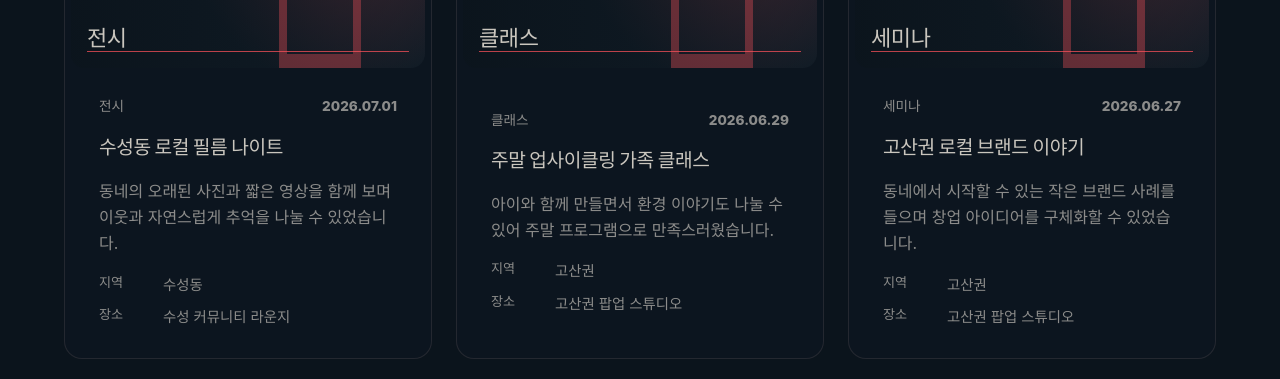
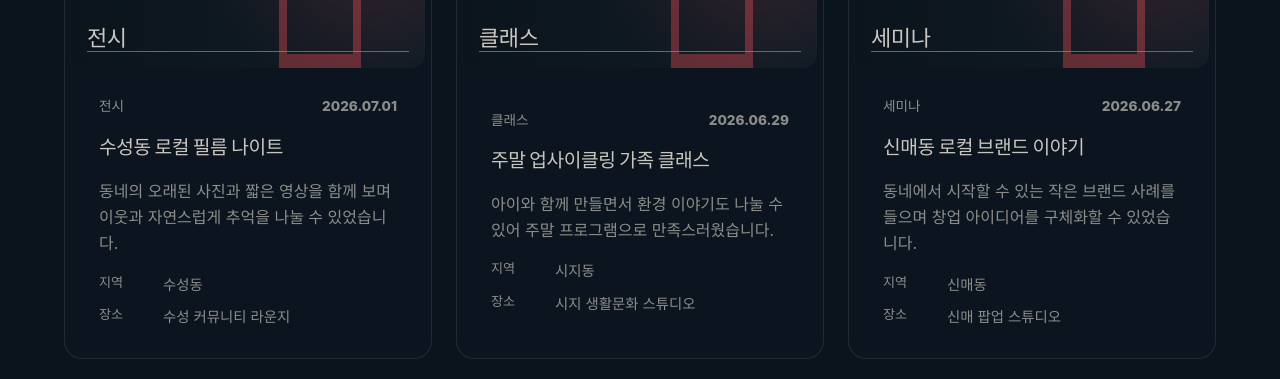
Before and after one commit to wsysangyoung2730-debug/Culture_Coliving_platform, a React (Vite) app in the folder prototype/: page /board in a window 1280 px wide. Shown: the part 960-1339 px from the top of the page. Built offline with nearby package versions, Linux system fonts and the light colour scheme.

Commit message:
[chore] 고산권 테스트 데이터 지명 정리

```diff
--- a/prototype/src/data/archivePosts.ts
+++ b/prototype/src/data/archivePosts.ts
@@ -107,10 +107,10 @@ export const archivePosts: ArchivePost[] = [
   },
   {
     id: 5,
-    title: "고산권 로컬 브랜드 이야기",
+    title: "신매동 로컬 브랜드 이야기",
     category: "세미나",
-    area: "고산권",
-    spaceName: "고산권 팝업 스튜디오",
+    area: "신매동",
+    spaceName: "신매 팝업 스튜디오",
     date: "2026.06.27",
     thumbnailPrompt: "작은 세미나 공간에서 로컬 브랜드 강의를 듣는 주민들",
     review: "동네에서 시작할 수 있는 작은 브랜드 사례를 들으며 창업 아이디어를 구체화할 수 있었습니다.",
@@ -131,8 +131,8 @@ export const archivePosts: ArchivePost[] = [
     id: 6,
     title: "주말 업사이클링 가족 클래스",
     category: "클래스",
-    area: "고산권",
-    spaceName: "고산권 팝업 스튜디오",
+    area: "시지동",
+    spaceName: "시지 생활문화 스튜디오",
     date: "2026.06.29",
     thumbnailPrompt: "가족이 함께 재활용 재료로 작품을 만드는 장면",
     review: "아이와 함께 만들면서 환경 이야기도 나눌 수 있어 주말 프로그램으로 만족스러웠습니다.",
--- a/prototype/src/data/programs.ts
+++ b/prototype/src/data/programs.ts
@@ -87,8 +87,8 @@ export const programs: Program[] = [
     id: 4,
     title: "로컬 브랜드 시작 세미나",
     category: "세미나",
-    spaceName: "고산권 팝업 스튜디오",
-    area: "고산권",
+    spaceName: "신매 팝업 스튜디오",
+    area: "신매동",
     date: "2026.07.20",
     time: "15:00-16:30",
     host: "브랜드 기획팀 서클",
@@ -129,8 +129,8 @@ export const programs: Program[] = [
     id: 6,
     title: "가족과 함께하는 업사이클링 클래스",
     category: "클래스",
-    spaceName: "고산권 팝업 스튜디오",
-    area: "고산권",
+    spaceName: "시지 생활문화 스튜디오",
+    area: "시지동",
     date: "2026.07.26",
     time: "11:00-13:00",
     host: "리메이크 랩",
--- a/prototype/src/pages/HomePage.tsx
+++ b/prototype/src/pages/HomePage.tsx
@@ -136,7 +136,7 @@ export function HomePage() {
           ))}
         </div>
         <RevealOnScroll as="p" className="local-context" delay={360}>
-          수성구 외곽 생활권 예시: 지산동, 범물동, 파동, 만촌동, 고산권 일대
+          수성구 생활권 예시: 지산동, 범물동, 파동, 만촌동, 신매동, 시지동 일대
         </RevealOnScroll>
       </section>
 
```
